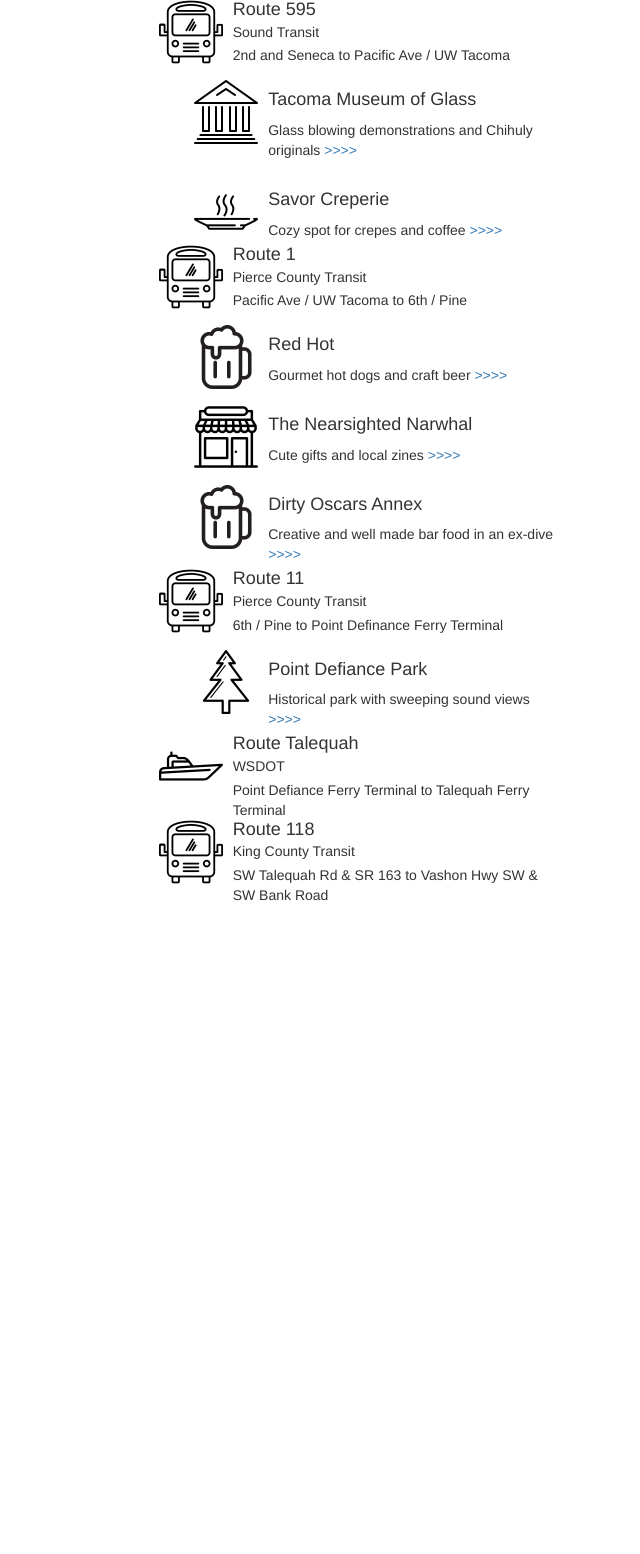
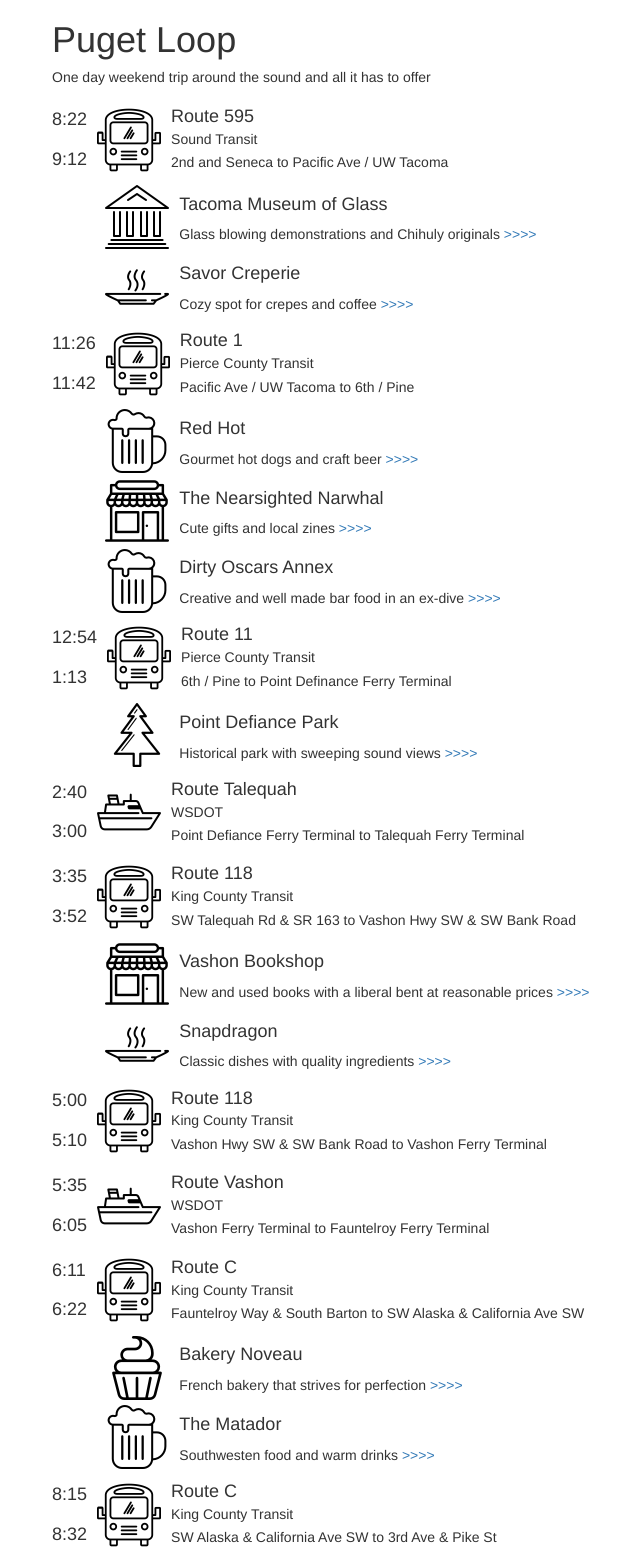
Before and after one commit to bobschriver/transit-dates, a Jekyll site: the page built from _posts/2015-05-26-puget-sound-loop.html, in a window 1280 px wide. Shown: the whole page, without its empty margins (283-923 px from the left). Built offline with Jekyll 4.4.1, drawn with Linux system fonts in a browser that asks for light colours; nearby versions of some CDN libraries; before the commit the page ends 905 px from its top, so only the background shows below that.

Commit message:
First commit of acceptable post

```diff
--- a/_includes/head.html
+++ b/_includes/head.html
@@ -19,4 +19,5 @@
 
     <!-- Latest compiled and minified JavaScript -->
     <script src="https://maxcdn.bootstrapcdn.com/bootstrap/3.3.4/js/bootstrap.min.js"></script>
+
 </head>
--- a/_layouts/dates.html
+++ b/_layouts/dates.html
@@ -7,21 +7,42 @@
 
     <body>
         <div id="items container-fluid">
-            <div class="col-md-4"></div>
-            <div class="col-md-4">
-                <div class="media">
+            <div class="col-md-3"></div>
+            <div class="col-md-6">
+                <div class="heading">
+                    <h1>
+                        {{ page.title }}
+                    </h1>
+                </div>
+                <div>
+                    <h5>
+                        {{ page.description }}
+                    </h5>
+                </div>
                 {% for item in page.items %}
                 {% if item.type == 'transit' %}
                 <div class="row">
-                    <div class="media col-md-12">
-                        <div class="transit-icon media-left">
-                            {% if item.transit-type == 'bus' %}
-                            <img src="{{ site.baseurl }}/assets/bus.png" class="media-object" style="width: 64px; height: 64px;"></img>
-                            {% elsif item.transit-type == 'ferry' %}
-                            <img src="{{ site.baseurl }}/assets/ferry.png" class="media-object" style="width: 64px; height: 64px;"></img>
-                            {% endif %}
+                    <div class="col-md-12 media">
+                        <div class="table-cell left">
+                            <div class="row">
+                                <div class="col-md-12">
+                                    <h4 >
+                                        {{ item.departure-time }}
+                                    </h4>
+                                </div>
+                            </div>
+                            <div class="row">
+                                <div class="col-md-12">
+                                    <h4>
+                                        {{ item.arrival-time }}
+                                    </h4>
+                                </div>
+                            </div>
                         </div>
-                        <div class="media-body">
+                        <div class="table-cell left">
+                            <img src="{{ site.baseurl }}/assets/{{ item.transit-type }}.png" class="media-object" style="width: 64px; height: 64px;"></img>
+                        </div>
+                        <div class="table-cell">
                             <h4 class="media-heading">
                                 Route {{ item.route-number }}
                             </h4>
@@ -39,12 +60,12 @@
                 {% endif %}
                 <div class="row">
                     <div class="col-md-1"></div>
-                    <div class="media col-md-11">
+                    <div class="col-md-11">
                         <div id="{{ accordion_id }}" role="tablist">
-                            <div class="media-left">
+                            <div class="table-cell left">
                                 <img src="{{ site.baseurl }}/assets/{{ item.attraction-type }}.png" class="media-object" style="width: 64px; height: 64px;"></img>
                             </div>
-                            <div class="media-body">
+                            <div class="table-cell">
                                 <div class="media-heading" role="tab">
                                     <h4>
                                         {{ item.name }}
@@ -64,8 +85,7 @@
                 {% endif %}
                 {% endfor %}
             </div>
-        </div>
-            <div class="col-md-4"></div>
+            <div class="col-md-3"></div>
         </div>
     </body>
 </html>
--- a/_posts/2015-05-26-puget-sound-loop.html
+++ b/_posts/2015-05-26-puget-sound-loop.html
@@ -1,6 +1,7 @@
 ---
 layout: dates
 title: Puget Loop
+description: One day weekend trip around the sound and all it has to offer
 categories: [Washington]
 tags: [Seattle, Tacoma, Vashon, Day Trip, Weekend, Sound Transit, Pierce Transit, King County Metro, 594, 1, 11, 118, C]
 items:
@@ -10,8 +11,8 @@
       route-number: "595"
       start-location: "2nd and Seneca"
       end-location: "Pacific Ave / UW Tacoma"
-      link: "http://google.com"
-      map: "http://google.com"
+      departure-time: "8:22"
+      arrival-time: "9:12"
     - type: attraction
       attraction-type: museum
       id: "museum-of-glass"
@@ -30,8 +31,8 @@
       route-number: "1"
       start-location: "Pacific Ave / UW Tacoma"
       end-location: "6th / Pine"
-      link: "http://google.com"
-      map: "http://google.com"
+      departure-time: "11:26"
+      arrival-time: "11:42"
     - type: attraction
       attraction-type: bar
       id: "red-hot"
@@ -56,8 +57,8 @@
       route-number: "11"
       start-location: "6th / Pine"
       end-location: "Point Definance Ferry Terminal"
-      link: "http://google.com"
-      map: "http://google.com"
+      departure-time: "12:54"
+      arrival-time: "1:13"
     - type: attraction
       attraction-type: park
       id: "point-defiance"
@@ -70,14 +71,70 @@
       route-number: "Talequah"
       start-location: "Point Defiance Ferry Terminal"
       end-location: "Talequah Ferry Terminal"
-      link: "http://google.com"
-      map: "http://google.com"
+      departure-time: "2:40"
+      arrival-time: "3:00"
     - type: transit
       transit-type: bus
       transit-agency: "King County Transit"
       route-number: "118"
       start-location: "SW Talequah Rd & SR 163"
       end-location: "Vashon Hwy SW & SW Bank Road"
-      link: "http://google.com"
-      map: "http://google.com"
+      departure-time: "3:35"
+      arrival-time: "3:52"
+    - type: attraction
+      attraction-type: store
+      id: "vashon-bookshop"
+      name: "Vashon Bookshop"
+      short-description: "New and used books with a liberal bent at reasonable prices"
+      description: "Used books!"
+    - type: attraction
+      attraction-type: restaurant
+      id: "snapdragon"
+      name: "Snapdragon"
+      short-description: "Classic dishes with quality ingredients"
+      description: "Snap to it"
+    - type: transit
+      transit-type: bus
+      transit-agency: "King County Transit"
+      route-number: "118"
+      start-location: "Vashon Hwy SW & SW Bank Road"
+      end-location: "Vashon Ferry Terminal"
+      departure-time: "5:00"
+      arrival-time: "5:10"
+    - type: transit
+      transit-type: ferry
+      transit-agency: "WSDOT"
+      route-number: "Vashon"
+      start-location: "Vashon Ferry Terminal"
+      end-location: "Fauntelroy Ferry Terminal"
+      departure-time: "5:35"
+      arrival-time: "6:05"
+    - type: transit
+      transit-type: bus
+      transit-agency: "King County Transit"
+      route-number: "C"
+      start-location: "Fauntelroy Way & South Barton"
+      end-location: "SW Alaska & California Ave SW"
+      departure-time: "6:11"
+      arrival-time: "6:22"
+    - type: attraction
+      attraction-type: dessert
+      id: "bakery-noveau"
+      name: "Bakery Noveau"
+      short-description: "French bakery that strives for perfection"
+      description: "Macaroon's and Twice-baked croissants"
+    - type: attraction
+      attraction-type: bar
+      id: "matador"
+      name: "The Matador"
+      short-description: "Southwesten food and warm drinks"
+      description: "mat"
+    - type: transit
+      transit-type: bus
+      transit-agency: "King County Transit"
+      route-number: "C"
+      start-location: "SW Alaska & California Ave SW"
+      end-location: "3rd Ave & Pike St"
+      departure-time: "8:15"
+      arrival-time: "8:32"
 ---
--- a/_sass/_dates.scss
+++ b/_sass/_dates.scss
@@ -10,3 +10,32 @@
 .item-description-link {
     float:left;
 }
+
+.item-pointer {
+    height: 50%;
+
+    border-left: 5px solid black;
+    border-bottom: 5px solid black;
+
+    padding-left: 35px;
+}
+
+.dotted {
+    border:none;
+    border-left:5px dotted #f00;
+    color:#fff;
+    background-color:#fff;
+    width:5px;
+    height:100px;
+    overflow:hidden;
+}
+
+.table-cell {
+    display:table-cell;
+    vertical-align:middle;
+    padding-top:5px;
+}
+
+.left {
+    padding-right:10px;
+}
```
Also changed, not shown: assets/bar.png, assets/dessert.png (added), assets/ferry.png.
